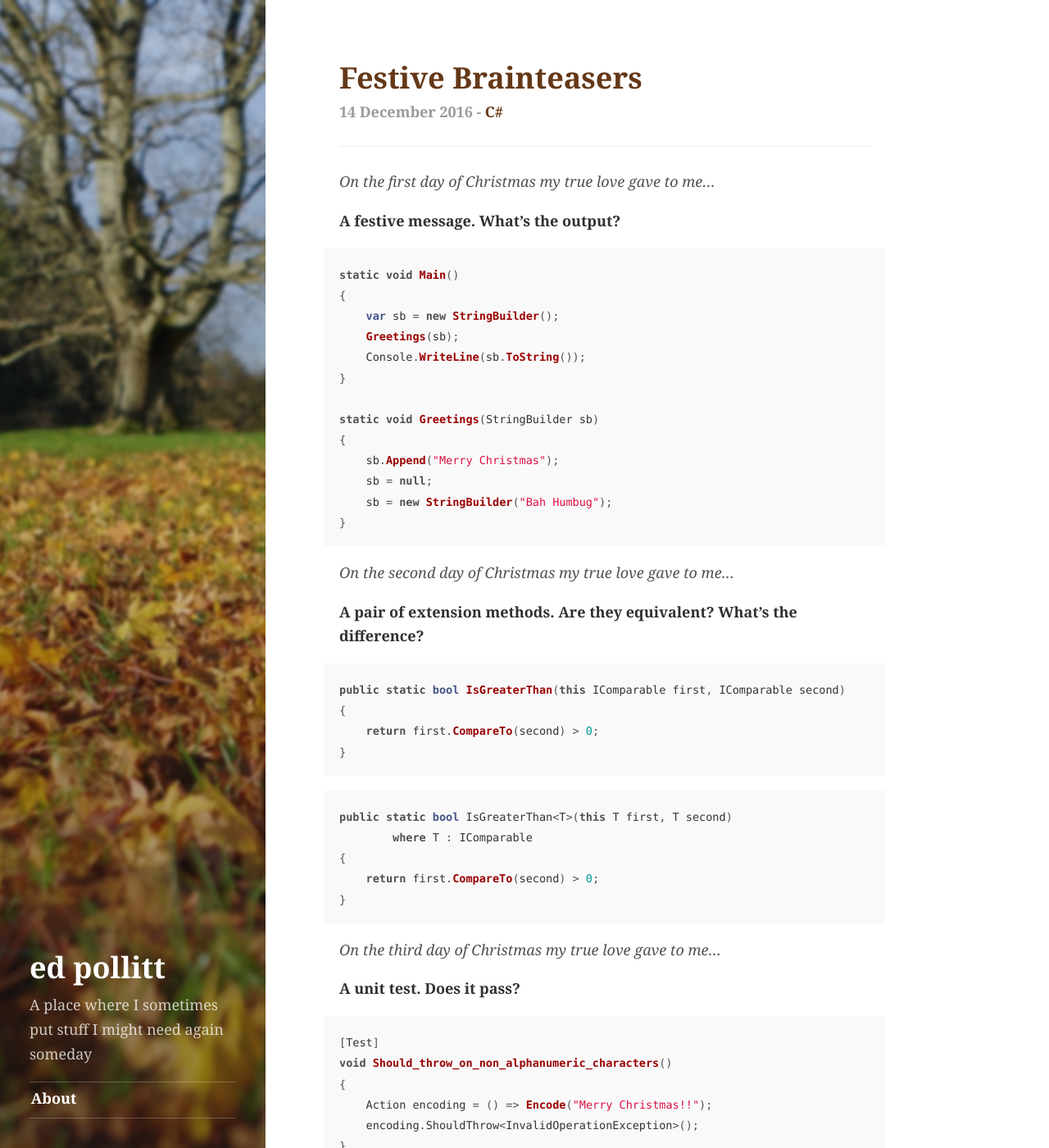
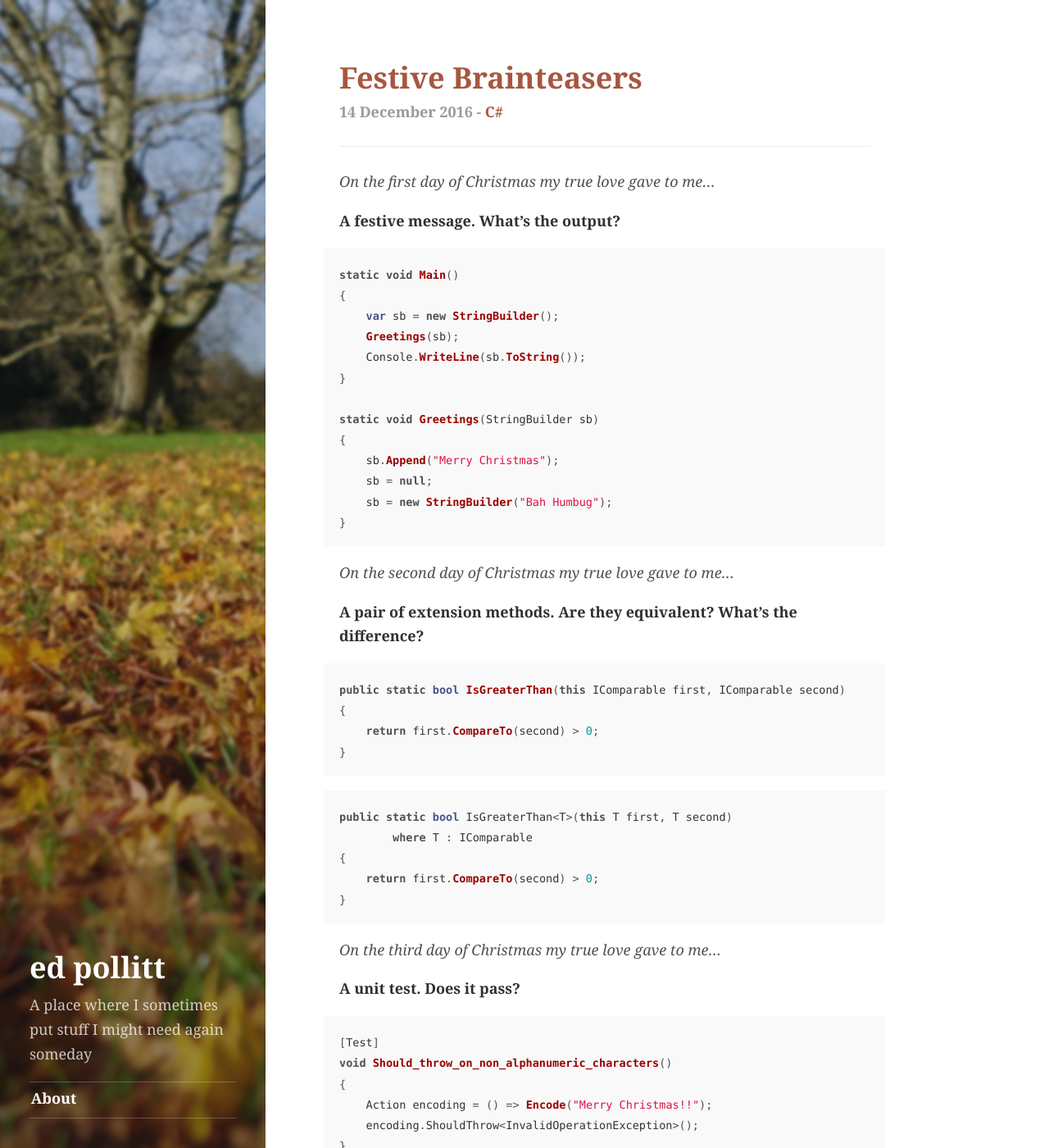
Before and after one commit to edpollitt/edpollitt.github.io, a Jekyll site: the page built from index.html, in a window 1280 px wide and 1400 px high. Shown: the whole window at 82% size. Built offline with Jekyll 4.4.1, drawn with Linux system fonts in a browser that asks for light colours; the list of posts is cut into pages by our own code.

Commit message:
revert font colour

```diff
--- a/_config.yml
+++ b/_config.yml
@@ -28,7 +28,7 @@ description:         >
 
 # Fallback image and color if not overwritten for tag or post
 image:               /public/img/goddards.jpg
-color:               '#653817'
+color:               '#A85641'
 
 # Fonts
 font:                'Georgia, serif'
```
